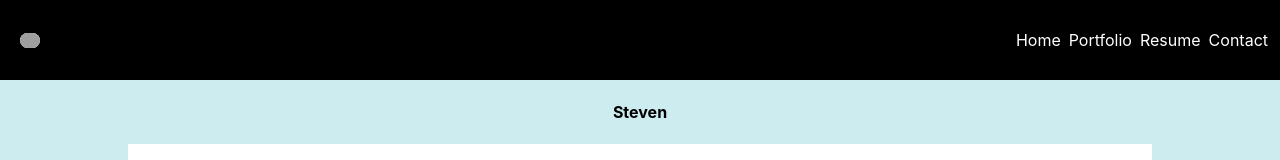
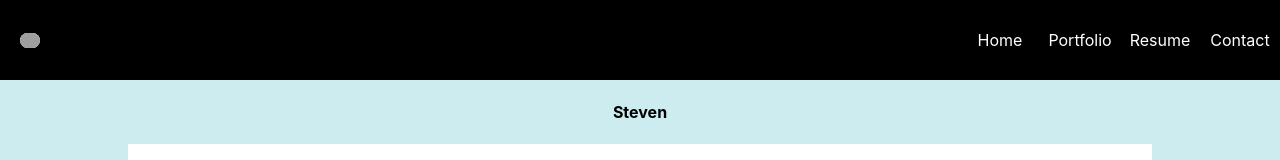
Before and after one commit to speedisparrow/speedisparrow, a Next.js app: page / in a window 1280 px wide. Shown: the top 160 px of the page. Built offline with nearby package versions, Linux system fonts and the light colour scheme; grey boxes are pictures that could not be loaded.

Commit message:
fix: nav-bar sizing

```diff
--- a/src/app/components/navbar.tsx
+++ b/src/app/components/navbar.tsx
@@ -22,15 +22,18 @@ const directory = [
 
 export default function Navbar() {
   const listDirectory = directory.map((navItem) => (
-    <li
-      key={navItem.link}
-      className="flex content-center"
-    >
-      <Link href={navItem.link} className="p-1 flex items-center transition hover:shadow-lg shadow-white hover:scale-110 hover:text-black hover:bg-white">{navItem.name}</Link>
+    <li key={navItem.link} className="flex flex-1 content-center bg-black">
+      <Link
+        href={navItem.link}
+        className="p-1 flex items-center transition w-20 justify-center
+         shadow-white hover:scale-110 hover:text-black hover:bg-white"
+      >
+        {navItem.name}
+      </Link>
     </li>
   ));
   return (
-    <nav className="flex flex-column bg-black text-white w-screen justify-between h-20">
+    <nav className="flex bg-black text-white w-screen justify-between h-20">
       <h1 className="self-center justify-start px-5">
         <Link href="/">
           <Image
@@ -42,7 +45,7 @@ export default function Navbar() {
           />
         </Link>
       </h1>
-      <ul className="flex m-2">{listDirectory}</ul>
+      <ul className="flex">{listDirectory}</ul>
     </nav>
   );
 }
```
